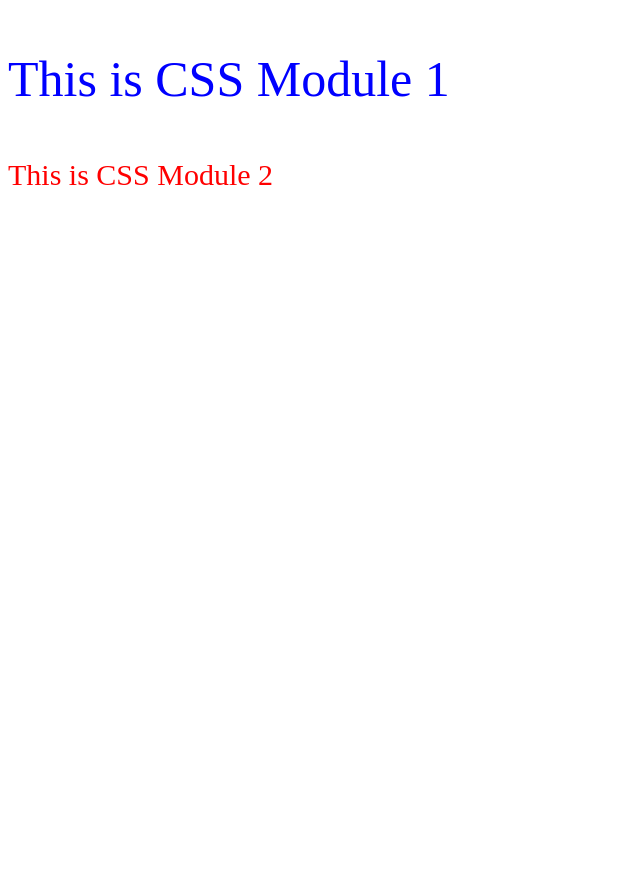
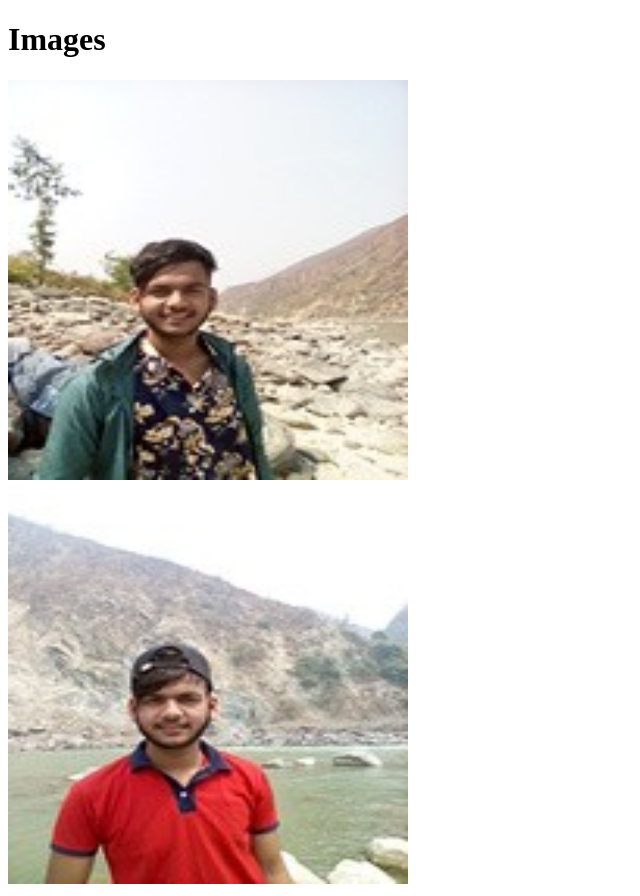
Before and after one commit to pahadirostik1/React_Learning, a React (Vite) app: page / in a window 1280 px wide. Shown: the whole page, without its empty margins (0-640 px from the left). Before the commit the page ends 800 px from the top, so only its background shows below. Built offline with nearby package versions, Linux system fonts and the light colour scheme.

Commit message:
Adding Images

```diff
--- a/src/App.jsx
+++ b/src/App.jsx
@@ -17,6 +17,7 @@ import LearnUseCallback from "./components/LearnUseCallback";
 
 import LearnUseEffect from "./components/LearnUseEffect";
 import LearnUseMemo from "./components/LearnUseMemo";
+import LearnUseOfImage from "./components/LearnUseOfImage";
 
 
 
@@ -43,8 +44,9 @@ function App() {
     {/* <LearnInlineCSS/> */}
     {/* <LearnExternalCSS1/>
     <LearnExternalCSS2/> */}
-    <LearnCSSModule1/>
-      <LearnCSSModule2/>
+    {/* <LearnCSSModule1/>
+      <LearnCSSModule2/> */}
+      <LearnUseOfImage/>
     </>
   )
 }
--- /dev/null
+++ b/src/components/LearnUseOfImage.jsx
@@ -0,0 +1,17 @@
+//this picture we imported from public folder mind it
+import Pic1 from '/images/pic1.jpg'
+
+
+//This picture we imported frm assets folder which is inside src folder mind it
+import Pic2 from '../assets/images/pic2.jpg'
+const LearnUseOfImage = () => {
+  return (
+    <>
+      <h1> Images </h1>
+      <img src={Pic1} alt="Alternative way" width="400px" height="400px"/><br/>
+        <img src={Pic2} alt="Alternative way" width="400px" height="400px"/>
+    </>
+  )
+}
+
+export default LearnUseOfImage
```
Also changed, not shown: public/images/pic1.jpg (added), src/assets/images/pic2.jpg (added).
